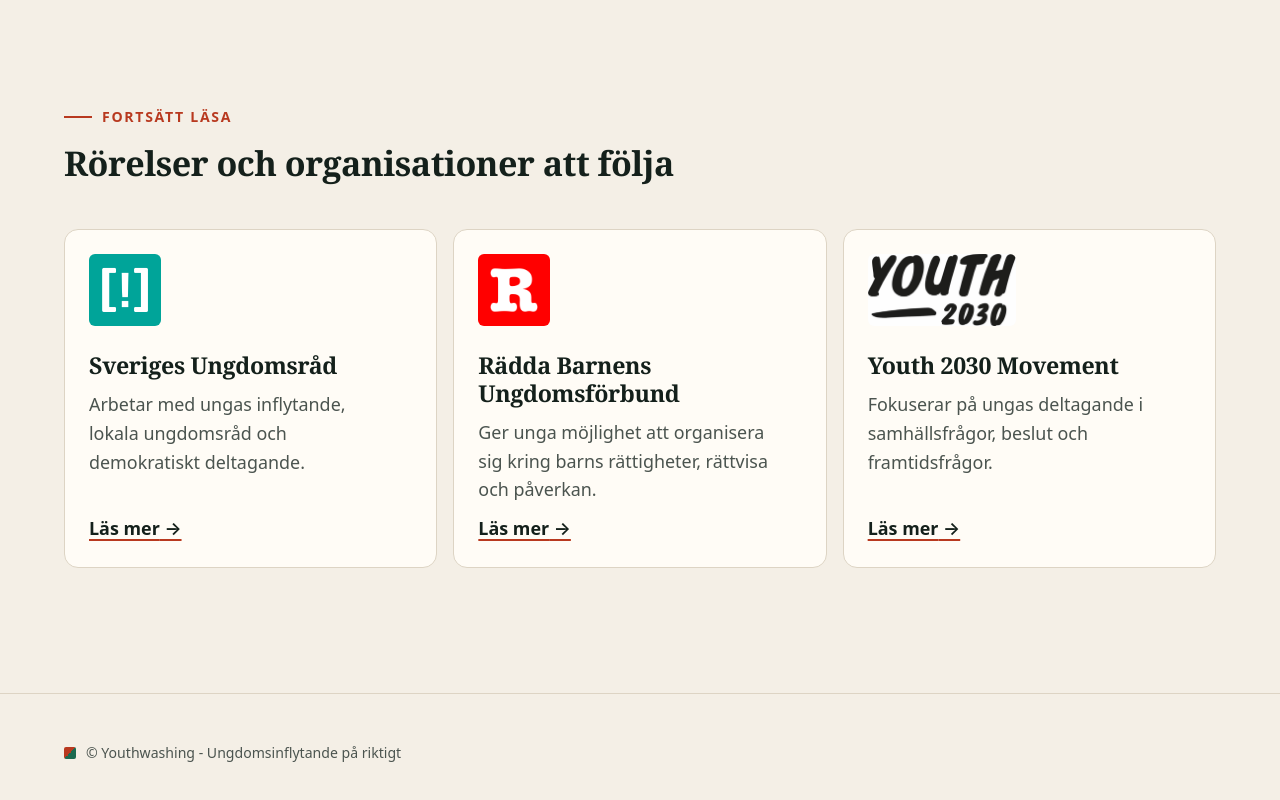
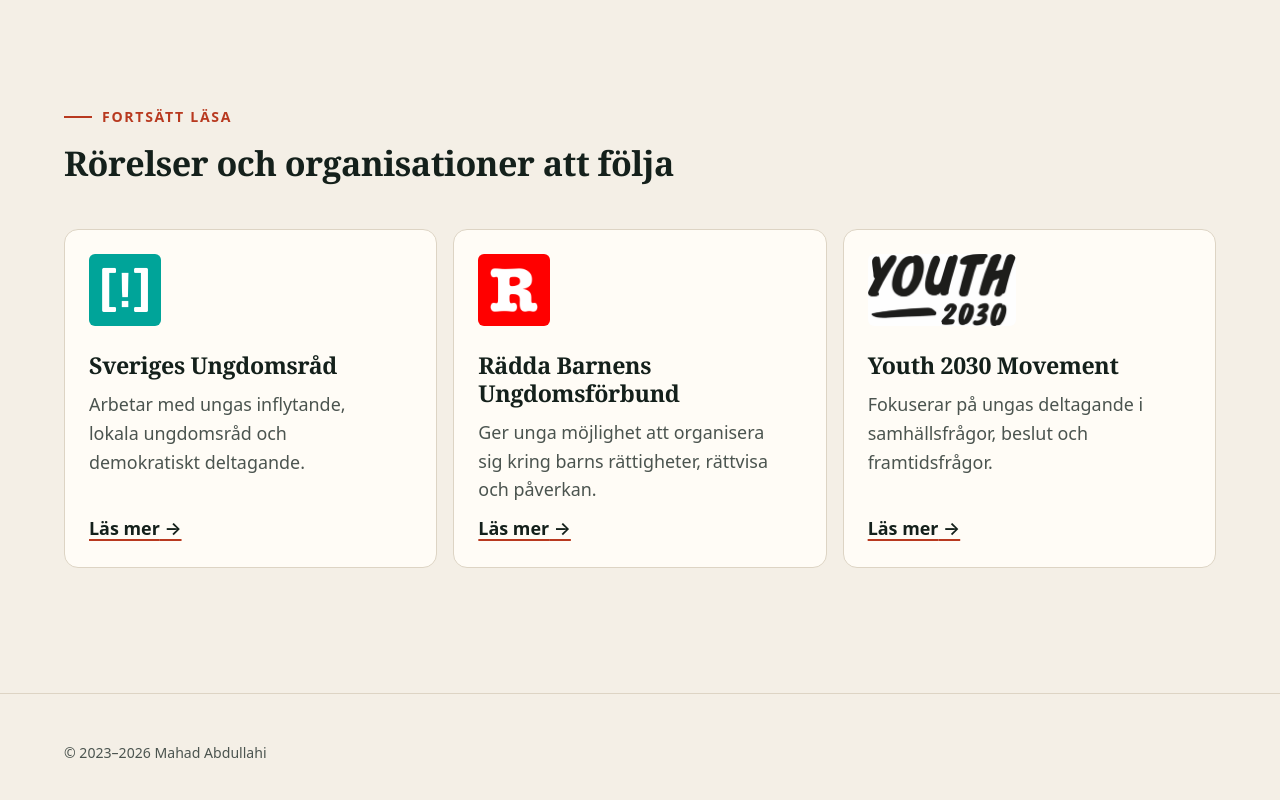
Before and after one commit to abdimannor/youthwashing, a plain HTML site: page index.html in a window 1280 px wide. Shown: the part 3064-3864 px from the top of the page. Drawn offline with Linux system fonts and the light colour scheme.

Commit message:
Footer: copyright line only

```diff
--- a/index.html
+++ b/index.html
@@ -148,7 +148,7 @@
   </main>
 
   <footer class="site-footer">
-    <p>&copy; Youthwashing - Ungdomsinflytande på riktigt</p>
+    <p>&copy; 2023&ndash;2026 Mahad Abdullahi</p>
   </footer>
 </body>
 </html>
--- a/main.css
+++ b/main.css
@@ -181,8 +181,7 @@
     text-decoration: none;
   }
 
-  .brand::before,
-  .site-footer p::before {
+  .brand::before {
     content: "";
     inline-size: 0.85em;
     aspect-ratio: 1;
@@ -519,8 +518,6 @@
     color: var(--ink-soft);
     font-size: var(--step--1);
   }
-
-  .site-footer p { display: flex; align-items: center; gap: var(--space-xs); }
 }
 
 @layer utilities {
```
Also changed, not shown: arbetsblad.html (+1 -1 lines), fall.html (+1 -1 lines), kontakt.html (+1 -1 lines), om.html (+1 -1 lines).
